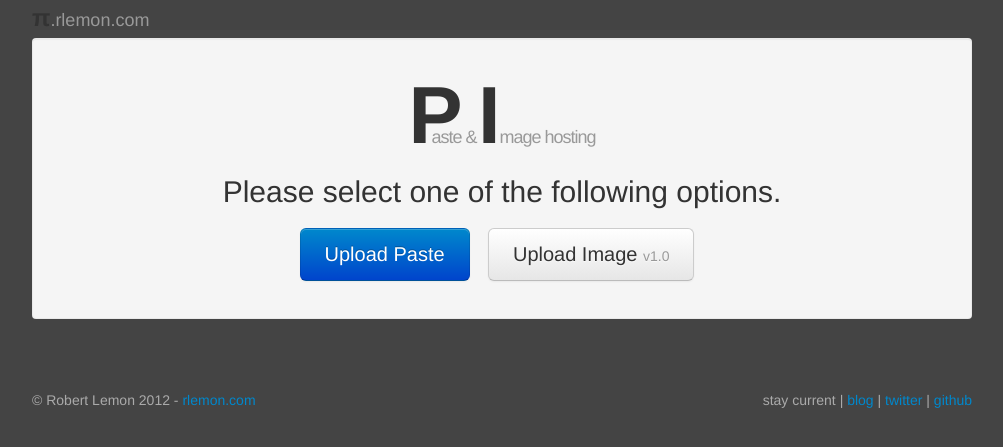
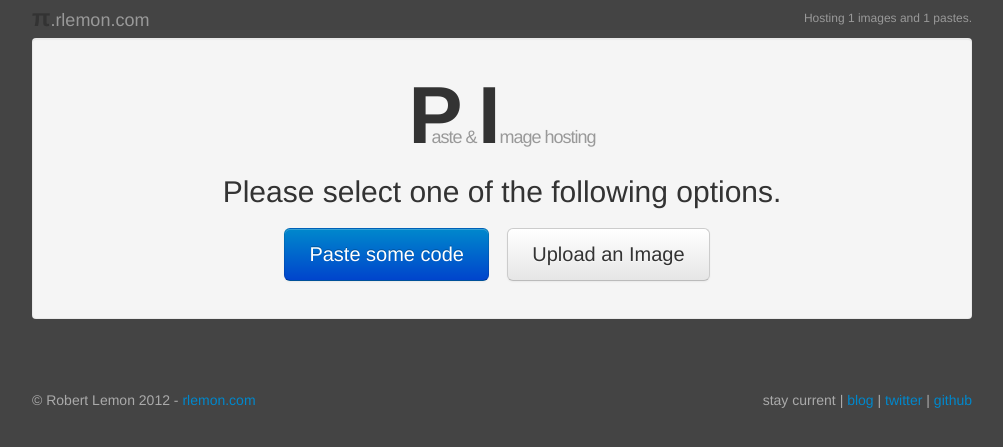
Before and after one commit to rlemon/pi.rlemon.com, a PHP site: page / in a window 1280 px wide. Shown: the top 447 px of the page, without its empty margins (138-1141 px from the left). Run offline with PHP 8.4, Linux system fonts and the light colour scheme.

Commit message:
bug fixes and ux improvements

```diff
--- a/assets/css/main.css
+++ b/assets/css/main.css
@@ -1,5 +1,8 @@
 body {
     background: #444;
+}
+h2 small.hosting {
+	font-size: 12px;
 }
 h2.logo a {
 	color: inherit;
@@ -49,6 +52,3 @@ footer p {
      -moz-border-radius: 6px;
           border-radius: 6px;
 }
-.jumbotron .btn-large small {
-  font-size: 14px;
-}
--- /dev/null
+++ b/assets/js/paste.js
@@ -0,0 +1,4 @@
+listener.add(By.id('permalink'), 'click', function(e) {
+	this.focus();
+	this.select();
+});
--- a/lib/controllers/pi.controller.php
+++ b/lib/controllers/pi.controller.php
@@ -39,16 +39,17 @@ class Pi extends Controller {
 		$data = array();
 		if( !empty( $hash ) ) {
 			if( strtolower($raw) === 'raw' ) {
-				$this->view->raw("text/plain", "./uploads/pastes/$hash");
+				$this->view->raw('text/plain', './uploads/pastes/' . $hash );
 			} else {
 				$paste_content = $this->model->get_paste($hash);
 				$data['paste_content'] = $paste_content;
+				$data['scripts'] = array('/assets/js/util.js', '/assets/js/paste.js');
 				$this->view->load('pi/view-paste', $data);
 			}
 			return;
 		} else { // no hash exists, display the upload form.
 			if( isset( $_POST['upload-paste'] ) ) {
-				$data['filehash'] = $this->model->create_paste( stripslashes($_POST['code']) );
+				redirect('paste/' . $this->model->create_paste( stripslashes($_POST['code']) ) );
 			}
 		}
 		$this->view->load('pi/upload-paste', $data);
@@ -58,7 +59,18 @@ class Pi extends Controller {
 		include( 'lib/libraries/upload.class.php' );
 		$data = array();
 		if( !empty( $hash ) ) {
-			$this->view->raw("image/png", "./uploads/images/$hash");
+			$mimes = array('png' => 'png', 'jpg' => 'jpeg', 'gif' => 'gif');
+			$ext = pathinfo($hash, PATHINFO_EXTENSION);
+			$mime = '';
+			foreach( $mimes as $k => $v ) {
+				if( $ext == $k || $ext == $v ) {
+					$mime = 'image/' . $v;
+				}
+			}
+			if( empty( $mime ) ) {
+				throw new Exception('Unexpected error, unsupported MIME type', 500);
+			}
+			$this->view->raw($mime, './uploads/images/' . $hash );
 			return;
 		} else { // no hash exists, display the upload form.
 			if( isset( $_POST['upload-image'] ) ) {
@@ -71,7 +83,7 @@ class Pi extends Controller {
 						$handle->allowed = array('image/png','image/jpeg','image/gif');
 						$ihandle->process('./uploads/images/');
 						if( $ihandle->processed ) {
-							$data['filehash'] = $ihandle->file_dst_name;
+							redirect('image/' . $ihandle->file_dst_name);
 						} else {
 							$data['error'] = $ihandle->error;
 						}
--- a/lib/incl/view.class.php
+++ b/lib/incl/view.class.php
@@ -33,10 +33,11 @@ class View {
 				$this->{$k} = $v;
 			}
 		}
-
-		require( "lib/views/header.php" );
-		require( "lib/views/$page.php" );
-		require( "lib/views/footer.php" );
+		$this->pastes_count = count(scandir('uploads/pastes/'));
+		$this->images_count = count(scandir('uploads/images/'));
+		require( 'lib/views/header.php' );
+		require( 'lib/views/' . $page . '.php' );
+		require( 'lib/views/footer.php' );
 	}
 
 	public function raw($enctype, $file) {
@@ -44,8 +45,7 @@ class View {
 			header('Content-type: ' . $enctype);
 			echo file_get_contents( $file );
 		} else {
-			header('Content-type: text/plain');
-			echo "File not found";
+			throw new Exception('The requested file could not be found on the server.', 404);
 		}
 	}
 }
--- a/lib/models/pi.model.php
+++ b/lib/models/pi.model.php
@@ -35,16 +35,20 @@ class Pi_Model extends Model {
 		return $res ? $fileInfo[1] : null;
 	}
 
-	public function get_paste($hash) {
-		$filename = "./uploads/pastes/$hash";
-		if( file_exists( $filename ) ) {
-			return file_get_contents( $filename );
-		}
-		return "File not found";
-	}
-
 	public function create_image($image) {
 
 	}
 
+	public function get_paste($hash) {
+		$filename = './uploads/pastes/' . $hash;
+		if( !file_exists( $filename ) ) {
+			throw new Exception('The requested file could not be found on the server.', 404);
+		}
+		return file_get_contents( $filename );
+	}
+
+	public function get_image($hash) {
+
+	}
+
 }
--- a/lib/views/header.php
+++ b/lib/views/header.php
@@ -17,4 +17,4 @@
 </head>
 <body onload="prettyPrint()">
     <div class="container">
-	<h2 class="logo"><a href="http://pi.rlemon.com/">&pi;<small>.rlemon.com</small></a></h2>
+	<h2 class="logo"><a href="http://pi.rlemon.com/">&pi;<small>.rlemon.com</small></a><small class="hosting pull-right">Hosting <?php echo $this->images_count; ?> images and <?php echo $this->pastes_count; ?> pastes.</small></h2>
--- a/lib/views/pi/index.php
+++ b/lib/views/pi/index.php
@@ -3,8 +3,8 @@
     <h1><span style="margin-right: -30px;">P</span><small>aste &amp;</small> <span  style="margin-left: -20px;">I</span><small>mage hosting</small></h1>
     <p>Please select one of the following options.</p>
     <p class="download-info">
-      <a href="/paste" class="btn btn-primary btn-large">Upload Paste</a>
-      <a href="/image" class="btn btn-large">Upload Image <small>v1.0</small></a>
+      <a href="/paste" class="btn btn-primary btn-large">Paste some code</a>
+      <a href="/image" class="btn btn-large">Upload an Image</a>
     </p>
   </div>
 </div>
--- a/lib/views/pi/upload-image.php
+++ b/lib/views/pi/upload-image.php
@@ -4,11 +4,7 @@
 	<?php echo $this->error; ?>
 	</pre>
 	<?php endif; ?>
-	<?php if( isset( $this->filehash ) ): ?>
-	<h3>Your image is ready:</h3>
-	<h2><a href="/image/<?php echo $this->filehash; ?>" class="">http://pi.rlemon.com/image/<?php echo $this->filehash; ?></a></h2>
-	<?php endif; ?>
-	<h1>Image Upload <small>V1.0</small></h1>
+	<h1>Upload an image</h1>
 	<form class="form-horizontal" action="/image" method="post" enctype="multipart/form-data">
 		<fieldset>
 			<legend>Select an Image to upload.</legend>
--- a/lib/views/pi/upload-paste.php
+++ b/lib/views/pi/upload-paste.php
@@ -1,9 +1,5 @@
 <div class="well">
-	<?php if( isset( $this->filehash ) ): ?>
-	<h3>Your paste is ready:</h3>
-	<h2><a href="/paste/<?php echo $this->filehash; ?>" class="">http://pi.rlemon.com/paste/<?php echo $this->filehash; ?></a></h2>
-	<?php endif; ?>
-	<h1>Paste Upload</h1>
+	<h1>Paste some code</h1>
 	<form class="form-horizontal" action="/paste" method="post">
 		<fieldset>
 			<legend>Paste your snippet in the area below</legend>
--- a/lib/views/pi/view-paste.php
+++ b/lib/views/pi/view-paste.php
@@ -1,6 +1,6 @@
 <div class="row">
 	<p class="clearfix">
-		<a href="<?php echo $_SERVER['REQUEST_URI'];?>/raw" class="label label-info pull-right" target="_blank">view raw</a>
+		<input type="text" id="permalink" class="span6" value="http://pi.rlemon.com<?php echo $_SERVER['REQUEST_URI'];?>" /><a href="http://pi.rlemon.com<?php echo $_SERVER['REQUEST_URI'];?>/raw" class="label label-info pull-right" target="_blank">view raw</a>
 	</p>
 	<pre class="prettyprint linenums"><code><?php echo preg_replace(array('/\</','/\>/'),array('&lt;','&gt;'),$this->paste_content); ?></code></pre>
 </div>
```
